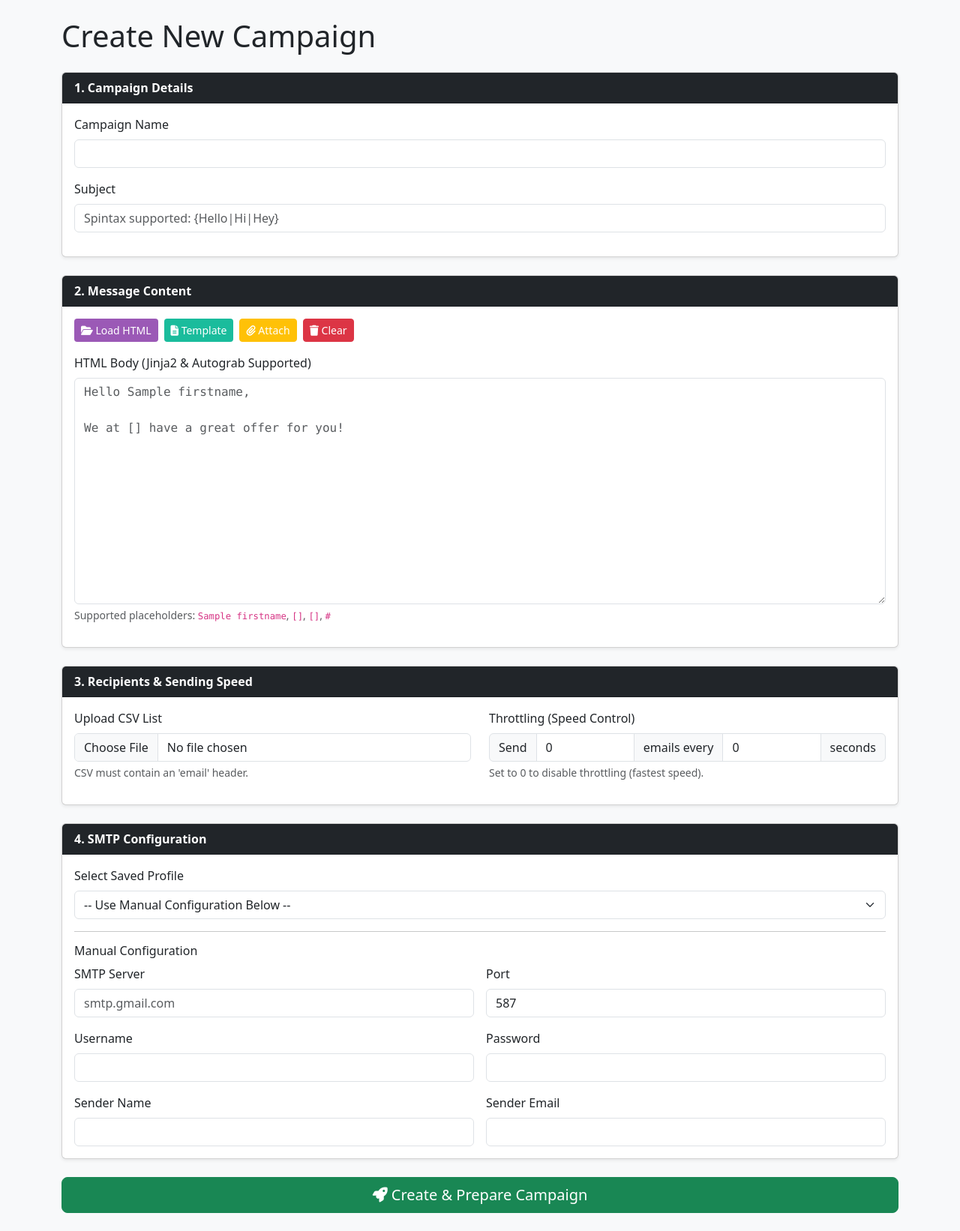
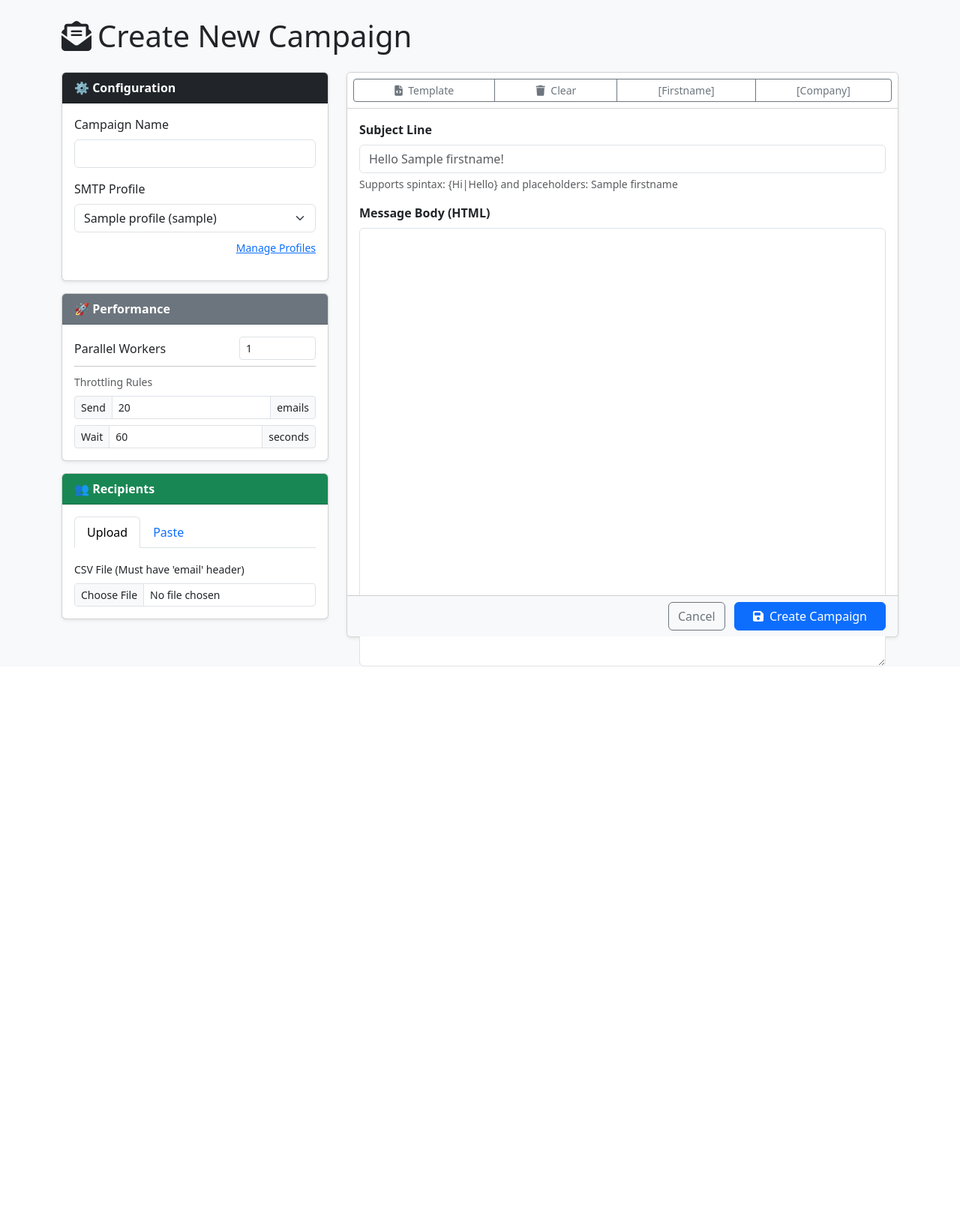
Before and after one commit to Sussyfreelandx/smtpweb, a Python web app: template app/templates/create_campaign.html in a window 1280 px wide. Shown: the part 56-1698 px from the top of the page at 75% size. After the commit the page ends 945 px from the top, so only its background shows below. Run offline with Jinja, Linux system fonts and the light colour scheme; the template is opened without the code that fills it: most values are stand-ins (such as "Sample title", 1, 10 or a date in 2020).

Commit message:
Update create_campaign.html

```diff
--- a/app/templates/create_campaign.html
+++ b/app/templates/create_campaign.html
@@ -2,156 +2,143 @@
 
 {% block content %}
 <div class="container py-4">
-    <h1 class="mb-4">Create New Campaign</h1>
+    <h1 class="mb-4"><i class="fas fa-envelope-open-text me-2"></i>Create New Campaign</h1>
 
-    <form method="post" enctype="multipart/form-data" class="needs-validation" novalidate>
-        <!-- Campaign Basics -->
-        <div class="card mb-4 shadow-sm">
-            <div class="card-header bg-dark text-white fw-bold">1. Campaign Details</div>
+    <form method="post" enctype="multipart/form-data" class="needs-validation" novalidate id="campaignForm">
+
+        <div class="row">
+            <!-- Left Column: Config -->
+            <div class="col-lg-4 mb-4">
+
+                <!-- 1. General Config -->
+                <div class="card mb-3 shadow-sm">
+                    <div class="card-header bg-dark text-white fw-bold">⚙️ Configuration</div>
                     <div class="card-body">
                         <div class="mb-3">
-                    <label for="campaign_name" class="form-label">Campaign Name</label>
-                    <input type="text" class="form-control" id="campaign_name" name="campaign_name" required>
+                            <label class="form-label">Campaign Name</label>
+                            <input type="text" class="form-control" name="campaign_name" required>
                         </div>
                         <div class="mb-3">
-                    <label for="subject" class="form-label">Subject</label>
-                    <input type="text" class="form-control" id="subject" name="subject" required placeholder="Spintax supported: {Hello|Hi|Hey}">
-                </div>
-            </div>
-        </div>
-
-        <!-- Editor with Buttons -->
-        <div class="card mb-4 shadow-sm">
-            <div class="card-header bg-dark text-white fw-bold">2. Message Content</div>
-            <div class="card-body">
-                <!-- Toolbar Buttons -->
-                <div class="mb-3 d-flex gap-2 flex-wrap">
-                    <button type="button" class="btn btn-sm btn-purple text-white" style="background-color: #9b59b6;" onclick="document.getElementById('body_html').value = '<h1>Loaded HTML</h1><p>Mock content...</p>'">
-                        <i class="fas fa-folder-open"></i> Load HTML
-                    </button>
-                    <button type="button" class="btn btn-sm btn-teal text-white" style="background-color: #1abc9c;" onclick="loadTemplate()">
-                        <i class="fas fa-file-alt"></i> Template
-                    </button>
-                    <button type="button" class="btn btn-sm btn-warning text-white" onclick="alert('Attachment upload would happen here')">
-                        <i class="fas fa-paperclip"></i> Attach
-                    </button>
-                    <button type="button" class="btn btn-sm btn-danger text-white" onclick="document.getElementById('body_html').value = ''">
-                        <i class="fas fa-trash"></i> Clear
-                    </button>
-                </div>
-
-                <div class="mb-3">
-                    <label for="body_html" class="form-label">HTML Body (Jinja2 & Autograb Supported)</label>
-                    <textarea class="form-control font-monospace" id="body_html" name="body_html" rows="12"
-                    placeholder="Hello {{ firstname }},&#10;&#10;We at {{ company }} have a great offer for you!"></textarea>
-                    <div class="form-text">
-                        Supported placeholders: <code>{{ firstname }}</code>, <code>{{ company }}</code>, <code>{{ greetings }}</code>, <code>{{ unsubscribe_link }}</code>
+                            <label class="form-label">SMTP Profile</label>
+                            <select class="form-select" name="smtp_profile_id" required>
+                                {% for p in profiles %}
+                                <option value="{{ p.id }}">{{ p.profile_name }} ({{ p.username }})</option>
+                                {% else %}
+                                <option disabled>No profiles found. Create one first.</option>
+                                {% endfor %}
+                            </select>
+                            <div class="mt-2 text-end">
+                                <a href="{{ url_for('main.smtp_profiles') }}" class="small">Manage Profiles</a>
                             </div>
                         </div>
                     </div>
                 </div>
 
-        <!-- Recipients & Throttling -->
-        <div class="card mb-4 shadow-sm">
-            <div class="card-header bg-dark text-white fw-bold">3. Recipients & Sending Speed</div>
+                <!-- 2. Performance Settings (Parallel/Throttle) -->
+                <div class="card mb-3 shadow-sm">
+                    <div class="card-header bg-secondary text-white fw-bold">🚀 Performance</div>
                     <div class="card-body">
-                <div class="row">
-                    <div class="col-md-6 mb-3">
-                        <label for="recipients_file" class="form-label">Upload CSV List</label>
-                        <input class="form-control" type="file" id="recipients_file" name="recipients_file" accept=".csv" required>
-                        <div class="form-text">CSV must contain an 'email' header.</div>
+                        <div class="row g-2 align-items-center mb-2">
+                            <div class="col-8"><label class="form-label mb-0">Parallel Workers</label></div>
+                            <div class="col-4"><input type="number" class="form-control form-control-sm" name="parallel_workers" value="1" min="1" max="10"></div>
                         </div>
-
-                    <div class="col-md-6 mb-3">
-                        <label class="form-label">Throttling (Speed Control)</label>
-                        <div class="input-group">
+                        <hr class="my-2">
+                        <label class="form-label small text-muted">Throttling Rules</label>
+                        <div class="input-group input-group-sm mb-2">
                             <span class="input-group-text">Send</span>
-                            <input type="number" class="form-control" name="throttle_amount" value="0" min="0">
-                            <span class="input-group-text">emails every</span>
-                            <input type="number" class="form-control" name="throttle_delay" value="0" min="0">
+                            <input type="number" class="form-control" name="throttle_amount" value="20">
+                            <span class="input-group-text">emails</span>
+                        </div>
+                        <div class="input-group input-group-sm">
+                            <span class="input-group-text">Wait</span>
+                            <input type="number" class="form-control" name="throttle_delay" value="60">
                             <span class="input-group-text">seconds</span>
-                        </div>
-                        <div class="form-text">Set to 0 to disable throttling (fastest speed).</div>
-                    </div>
                         </div>
                     </div>
                 </div>
 
-        <!-- SMTP Selection -->
-        <div class="card mb-4 shadow-sm">
-            <div class="card-header bg-dark text-white fw-bold">4. SMTP Configuration</div>
+                <!-- 3. Recipients -->
+                <div class="card shadow-sm">
+                    <div class="card-header bg-success text-white fw-bold">👥 Recipients</div>
                     <div class="card-body">
-                <label for="smtp_profile_id" class="form-label">Select Saved Profile</label>
-                <select class="form-select mb-3" id="smtp_profile_id" name="smtp_profile_id" onchange="toggleManualSMTP(this)">
-                    <option value="">-- Use Manual Configuration Below --</option>
-                    {% for profile in smtp_profiles %}
-                    <option value="{{ profile.id }}">{{ profile.profile_name }} ({{ profile.username }})</option>
-                    {% endfor %}
-                </select>
+                        <ul class="nav nav-tabs mb-3" id="recipientTabs" role="tablist">
+                            <li class="nav-item"><button class="nav-link active" data-bs-target="#tab-file" data-bs-toggle="tab" type="button">Upload</button></li>
+                            <li class="nav-item"><button class="nav-link" data-bs-target="#tab-paste" data-bs-toggle="tab" type="button">Paste</button></li>
+                        </ul>
 
-                <div id="manual_smtp_section">
-                    <hr>
-                    <h6>Manual Configuration</h6>
-                    <div class="row g-3">
-                        <div class="col-md-6">
-                            <label class="form-label">SMTP Server</label>
-                            <input type="text" class="form-control" name="smtp_server" placeholder="smtp.gmail.com">
+                        <div class="tab-content">
+                            <div class="tab-pane fade show active" id="tab-file">
+                                <label class="form-label small">CSV File (Must have 'email' header)</label>
+                                <input class="form-control form-control-sm" type="file" name="recipients_file" accept=".csv">
                             </div>
-                        <div class="col-md-6">
-                            <label class="form-label">Port</label>
-                            <input type="number" class="form-control" name="smtp_port" value="587">
-                        </div>
-                        <div class="col-md-6">
-                            <label class="form-label">Username</label>
-                            <input type="email" class="form-control" name="smtp_username">
-                        </div>
-                        <div class="col-md-6">
-                            <label class="form-label">Password</label>
-                            <input type="password" class="form-control" name="smtp_password">
-                        </div>
-                        <div class="col-md-6">
-                            <label class="form-label">Sender Name</label>
-                            <input type="text" class="form-control" name="smtp_sender_name">
-                        </div>
-                        <div class="col-md-6">
-                            <label class="form-label">Sender Email</label>
-                            <input type="email" class="form-control" name="smtp_sender_email">
+                            <div class="tab-pane fade" id="tab-paste">
+                                <label class="form-label small">Paste Emails (One per line)</label>
+                                <textarea class="form-control form-control-sm" name="pasted_emails" rows="5" placeholder="user@example.com"></textarea>
                             </div>
                         </div>
                     </div>
                 </div>
             </div>
 
-        <div class="d-grid gap-2">
-            <button type="submit" class="btn btn-success btn-lg">
-                <i class="fas fa-rocket"></i> Create & Prepare Campaign
-            </button>
+            <!-- Right Column: Editor -->
+            <div class="col-lg-8">
+                <div class="card h-100 shadow-sm">
+                    <div class="card-header bg-white p-2">
+                        <!-- Simulated Toolbar from screenshot -->
+                        <div class="btn-group w-100" role="group">
+                            <button type="button" class="btn btn-outline-secondary btn-sm" onclick="loadSampleTemplate()"><i class="fas fa-file-code me-1"></i> Template</button>
+                            <button type="button" class="btn btn-outline-secondary btn-sm" onclick="document.getElementById('body_html').value=''"><i class="fas fa-trash me-1"></i> Clear</button>
+                            <button type="button" class="btn btn-outline-secondary btn-sm" onclick="insertPlaceholder('{{ firstname }}')">[Firstname]</button>
+                            <button type="button" class="btn btn-outline-secondary btn-sm" onclick="insertPlaceholder('{{ company }}')">[Company]</button>
+                        </div>
+                    </div>
+                    <div class="card-body">
+                        <div class="mb-3">
+                            <label class="form-label fw-bold">Subject Line</label>
+                            <input type="text" class="form-control" name="subject" placeholder="Hello {{ firstname|default('there') }}!" required>
+                            <div class="form-text small">Supports spintax: {Hi|Hello} and placeholders: {{ firstname }}</div>
+                        </div>
+
+                        <div class="mb-3 h-100 d-flex flex-column">
+                            <label class="form-label fw-bold">Message Body (HTML)</label>
+                            <textarea class="form-control flex-grow-1 font-monospace" id="body_html" name="body_html" rows="15" required style="font-size: 0.9rem;"></textarea>
+                        </div>
+                    </div>
+                    <div class="card-footer bg-light text-end">
+                        <a href="{{ url_for('main.index') }}" class="btn btn-outline-secondary me-2">Cancel</a>
+                        <button type="submit" class="btn btn-primary px-4"><i class="fas fa-save me-2"></i>Create Campaign</button>
+                    </div>
+                </div>
+            </div>
         </div>
     </form>
 </div>
 
 <script>
-function toggleManualSMTP(select) {
-    const manualSection = document.getElementById('manual_smtp_section');
-    if (select.value) {
-        manualSection.style.display = 'none';
-        // Remove required attributes from manual inputs so form can submit
-        manualSection.querySelectorAll('input').forEach(i => i.required = false);
-    } else {
-        manualSection.style.display = 'block';
-        manualSection.querySelectorAll('input').forEach(i => i.required = true);
-    }
+function loadSampleTemplate() {
+    const template = `<!DOCTYPE html>
+<html>
+<body style="font-family: Arial, sans-serif;">
+    <p>{{ greetings }},</p>
+
+    <p>This is a message for {{ company }}.</p>
+
+    <p>Regards,<br>{{ sender_name }}</p>
+
+    <hr>
+    <p><small><a href="{{ unsubscribe_link }}">Unsubscribe</a></small></p>
+</body>
+</html>`;
+    document.getElementById('body_html').value = template;
 }
 
-function loadTemplate() {
-    fetch('/api/load_template', {method: 'POST'})
-    .then(r => r.json())
-    .then(data => {
-        document.getElementById('body_html').value = data.content;
-    });
+function insertPlaceholder(text) {
+    const textarea = document.getElementById('body_html');
+    const start = textarea.selectionStart;
+    const end = textarea.selectionEnd;
+    const val = textarea.value;
+    textarea.value = val.substring(0, start) + text + val.substring(end);
+    textarea.focus();
 }
-
-// Initial state
-toggleManualSMTP(document.getElementById('smtp_profile_id'));
 </script>
 {% endblock %}
```
Lines whose indentation alone changed are shown as unchanged.
